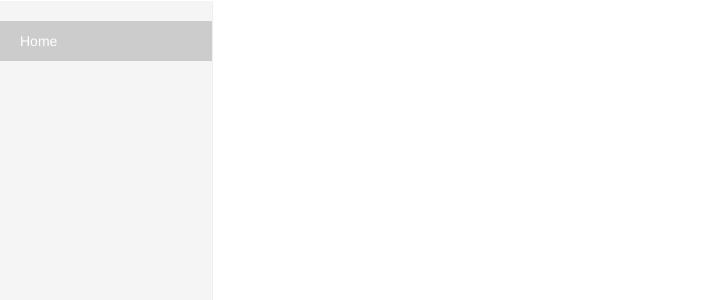
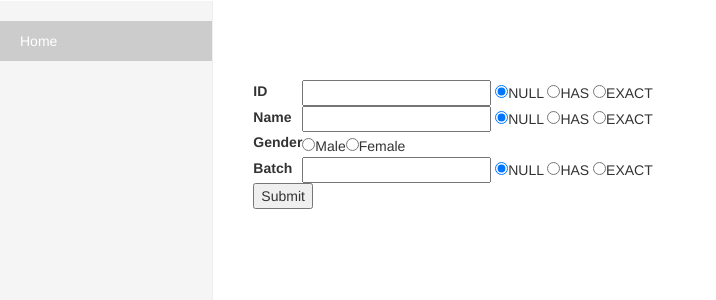
Before and after one commit to sail-iitg/alumni-directory, a Django app: page / in a window 1280 px wide. Shown: the part 50-350 px from the top of the page, without its empty margins (0-716 px from the left). Run offline with Django 3.2, Linux system fonts and the light colour scheme; some libraries are stand-ins or nearby versions.

Commit message:
filterSearch added
Default Radio button for NULL and Indentation changed to spaces

```diff
--- a/directory/sail/templates/sail/home.html
+++ b/directory/sail/templates/sail/home.html
@@ -7,5 +7,56 @@
 
 {% block main %}
 <!-- Actual page goes here -->
+<form action="/" method="POST">
+{% csrf_token %}
+<table>
+<tr>
+  <td>
+    <label>ID</label>
+  </td>
+  <td>
+    <input name="id_roll_number" type="number">
+    <input name="roll_number" type="radio" value="0" checked="checked">NULL
+    <input name="roll_number" type="radio" value="1">HAS
+    <input name="roll_number" type="radio" value="2">EXACT
+  </td>
+</tr>
+  <br>
+<tr>
+  <td>
+    <label>Name</label>
+  </td>
+  <td>
+    <input name="id_name" type="text">
+    <input name="name" type="radio" value="0" checked="checked">NULL
+    <input name="name" type="radio" value="1">HAS
+    <input name="name" type="radio" value="2">EXACT
+  </td>
+</tr>
+  <br>
+<tr>
+  <td>
+    <label>Gender</label>
+  </td>
+  <td>
+    <input type="radio" name="id_gender" value="m">Male<input type="radio" name="id_gender" value="f">Female
+    <input type="radio" name="gender" value="2" style="display:none">
+  </td>
+</tr>
+  <br>
+<tr>
+  <td>
+    <label>Batch</label>
+  </td>
+  <td>
+    <input name="id_batch" type="number">
+    <input name="batch" type="radio" value="0" checked="checked">NULL
+    <input name="batch" type="radio" value="1">HAS
+    <input name="batch" type="radio" value="2">EXACT
+  </td>
+</tr>
+</table>
+<input type="submit">
+</form>
 
 {% endblock %}
--- a/directory/sail/views.py
+++ b/directory/sail/views.py
@@ -1,7 +1,29 @@
-from django.shortcuts import render_to_response
+from django.shortcuts import render_to_response, render
 from django.http import HttpResponse
 from django.http import HttpResponseRedirect
+from sail.models import AlumnusProfile
+from django.db.models import Q
+
+fields = ['roll_number', 'name',  'batch']
+
+def createQuery(request, result, field):
+    if request.POST[field] == "1":
+        # result = result & Q(field + __contains = request.POST['id_' + field])
+        result = result & Q(**{field + "__contains" : request.POST['id_' + field]})
+    elif request.POST[field] == "2":
+        # result = result & Q(field = request.POST['id_' + field])
+        result = result & Q(**{field  : request.POST['id_' + field]})
+
+    return result
 
 def home(request):
     """Homepage for website"""
-    return render_to_response('sail/home.html')
+    if request.method=="POST":
+        result = Q()
+        for field in fields:
+            result = createQuery(request, result, field)
+
+        queryResult = AlumnusProfile.objects.filter(result)
+        for item in queryResult:
+            print item
+    return render(request, 'sail/home.html')
```
Also changed, not shown: directory/directory/settings.py (+6 -2 lines).
